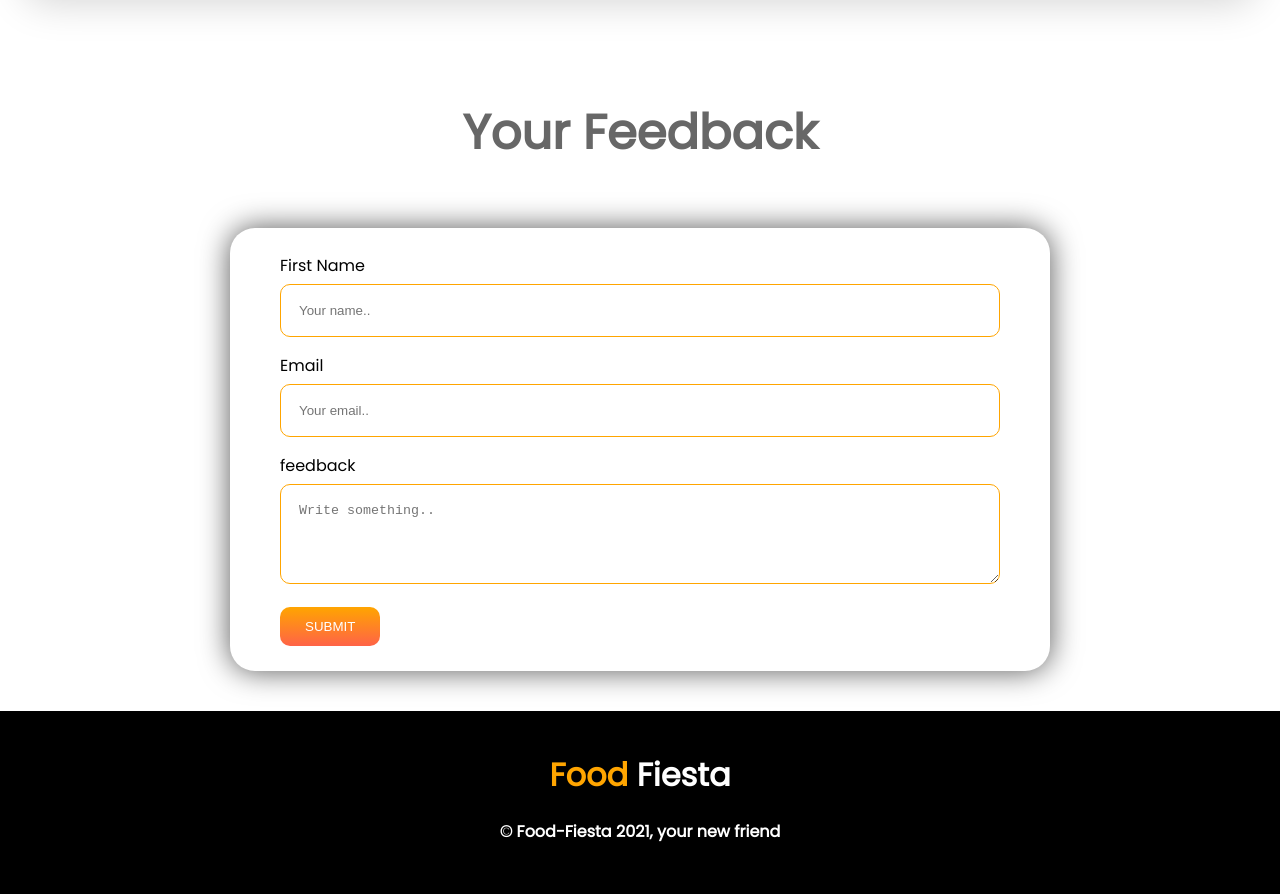
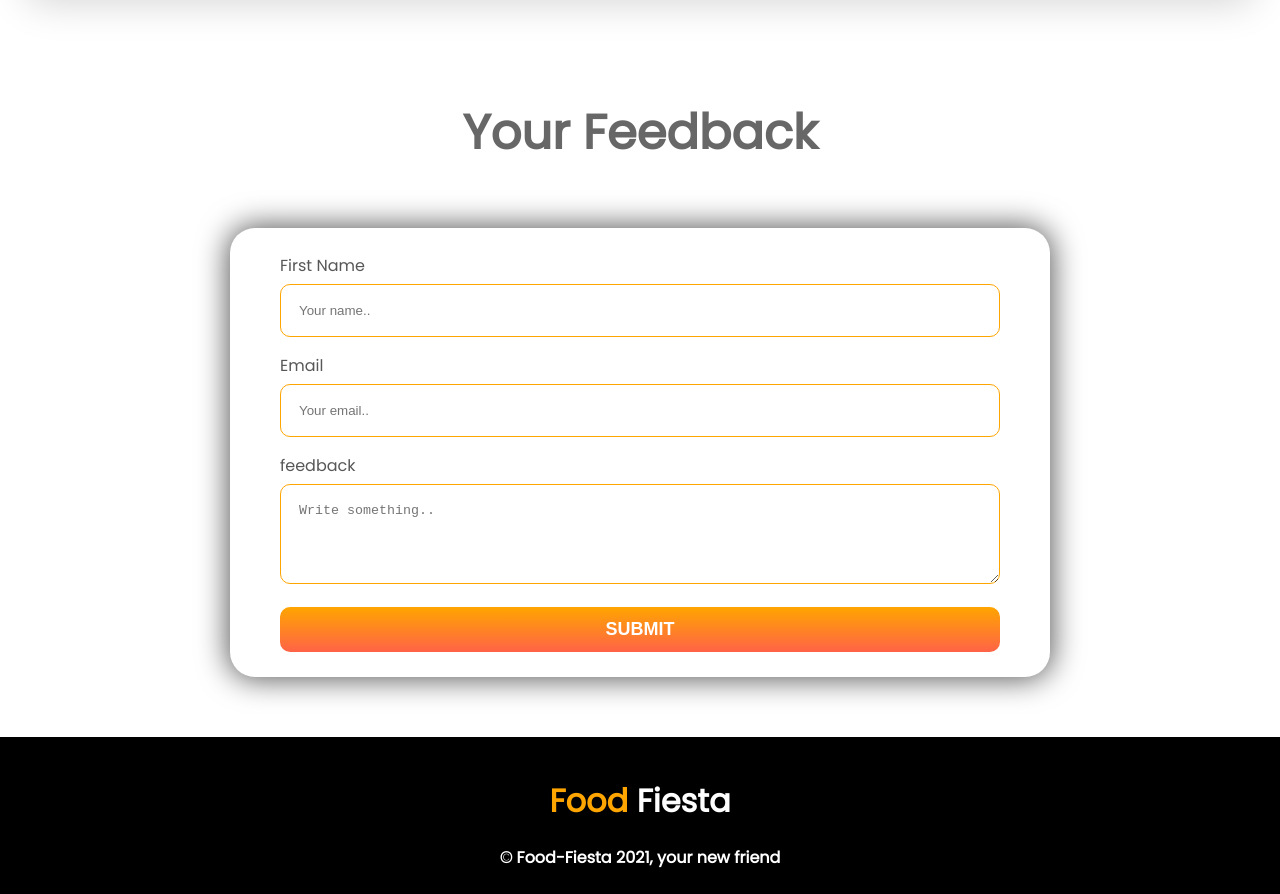
Before and after one commit to Zahin52/Food-Fiesta, a plain HTML site: page index.html in a window 1280 px wide. Shown: the part 3592-4486 px from the top of the page. Drawn offline with Linux system fonts and the light colour scheme.

Commit message:
form style fixed

```diff
--- a/index.html
+++ b/index.html
@@ -169,7 +169,9 @@
                 <label for="feedback">feedback</label>
                 <textarea id="feedback" name="feedback" placeholder="Write something.."></textarea>
 
-                <input type="submit" value="Submit">
+                <div class="submit">
+                    <input type="submit" value="Submit">
+                </div>
             </form>
         </div>
     </section>
--- a/style.css
+++ b/style.css
@@ -345,6 +345,10 @@ Footer section css
     background-color: #575757d5;
 }
 
+.feedback-form {
+    margin: 40px 0;
+}
+
 .feedback-title {
     text-align: center;
     font-size: 3em;
@@ -359,7 +363,7 @@ form {
     margin: auto;
     padding: 25px 50px;
     border-radius: 25px;
-    box-shadow: 0px 0px 30px 0px #575757;
+    box-shadow: 0px 0px 30px 2px #575757;
 }
 
 input[type=text],
@@ -374,8 +378,13 @@ textarea {
     /* resize: vertical; */
 }
 
+label {
+    color: #575757;
+}
+
 input[type=submit] {
-    margin: auto;
+    font-size: 18px;
+    font-weight: 900;
     text-transform: uppercase;
     background: linear-gradient(orange, tomato);
     ;
@@ -384,6 +393,7 @@ input[type=submit] {
     border: none;
     border-radius: 10px;
     cursor: pointer;
+    width: 100%;
 }
 
 input[type=submit]:hover {
```
